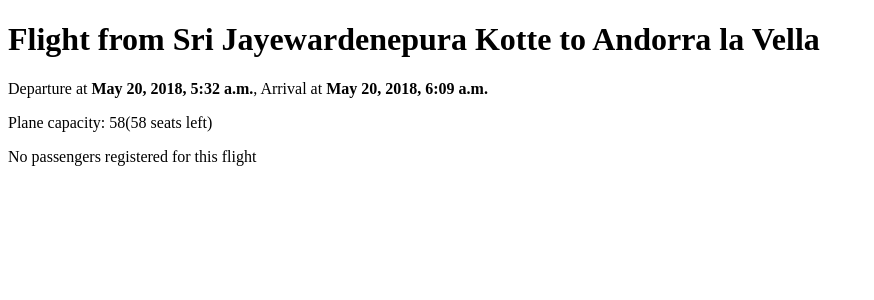
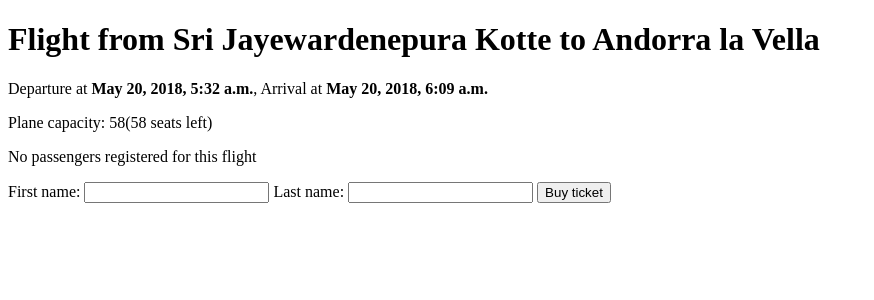
Before and after one commit to Squar89/Airlines, a Django app: page /flights/4/ in a window 1280 px wide. Shown: the part 26-326 px from the top of the page, without its empty margins (0-874 px from the left). Run offline with Django 3.2, Linux system fonts and the light colour scheme; a user stored in the database is signed in; data comes from the database, SQL or seed files in the repository; both versions use the stored data as it was after the commit.

Commit message:
Implemented buying tickets

```diff
--- a/flights/models.py
+++ b/flights/models.py
@@ -22,7 +22,7 @@ class Passenger(models.Model):
     last_name = models.CharField(max_length=30)
 
     def __str__(self):
-        return self.first_name + self.last_name
+        return self.first_name + " " + self.last_name
 
 
 class Flight(models.Model):
--- a/flights/templates/flights/detail.html
+++ b/flights/templates/flights/detail.html
@@ -8,11 +8,24 @@
     {% if flight.passengers.count > 0 %}
     <p>Passengers registered for this flight:</p>
     <ul>
-        {% for passenger in flight.passengers %}
-            <li>passenger</li>
+        {% for passenger in flight.passengers.all %}
+            <li>{{ passenger }}</li>
         {% endfor %}
     </ul>
     {% else %}
     <p>No passengers registered for this flight</p>
     {% endif %}
+    {% if user.is_authenticated %}
+        {% if form_result %}
+            <b>{{ form_result }}</b>
+        {% endif %}
+        <form method="post">
+        {% csrf_token %}
+            First name: <input type="text" name="first_name">
+            Last name: <input type="text" name="last_name">
+        <button type="submit">Buy ticket</button>
+        </form>
+    {% else %}
+        <p><a href="{% url 'flights:login' %}"> Log in</a> to buy a ticket</p>
+    {% endif %}
 {% endblock %}
--- a/flights/urls.py
+++ b/flights/urls.py
@@ -1,6 +1,5 @@
 from django.urls import path, re_path
 from django.contrib.auth import views as auth_views
-from django.views.generic import RedirectView
 
 from . import views
 
--- a/flights/views.py
+++ b/flights/views.py
@@ -1,5 +1,5 @@
-from django.shortcuts import render
-from .models import Flight
+from django.shortcuts import render, get_object_or_404
+from .models import Flight, Passenger
 
 
 def home(request):
@@ -11,7 +11,24 @@ def home(request):
 
 
 def detail(request, flight_id):
+    try:
+        flight = get_object_or_404(Flight, pk=flight_id)
+        in_first_name = request.POST['first_name']
+        in_last_name = request.POST['last_name']
+        if (not in_first_name) or (not in_last_name):
+            form_result = "Both fields are required. Try again"
+        elif flight.airplane.capacity == flight.passengers.count():
+            form_result = "Airplane passengers capacity reached. Try buying ticket for other flight"
+        else:
+            passenger = Passenger(first_name=in_first_name, last_name=in_last_name)
+            passenger.save()
+            flight.passengers.add(passenger)
+            form_result = "Success! Your name should appear on passengers list"
+    except KeyError:
+        form_result = None
+
     context = {
         'flight': Flight.objects.get(id=flight_id),
+        'form_result': form_result,
     }
     return render(request, 'flights/detail.html', context)
```
Also changed, not shown: db.sqlite3.
